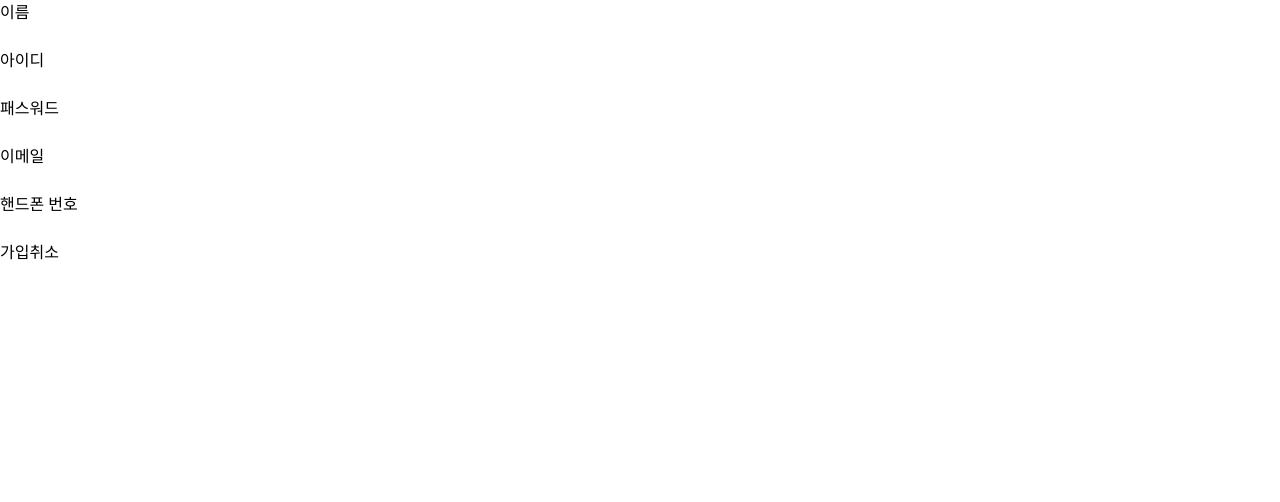
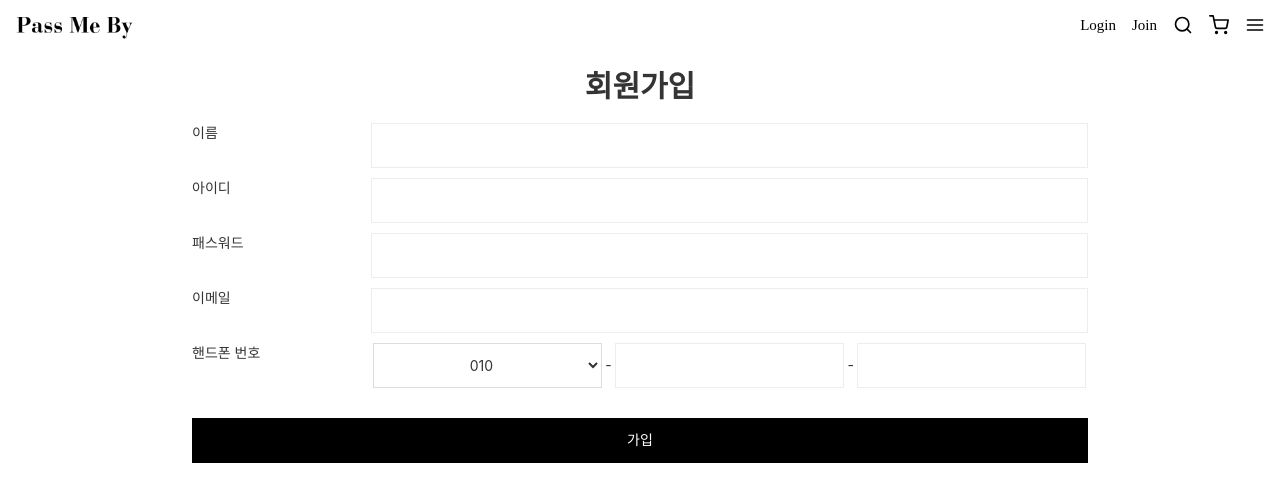
Before and after one commit to boseuly/Online-Payment-System, a Next.js app: page /customer/join in a window 1280 px wide. Shown: the top 502 px of the page. Built offline with nearby package versions, Linux system fonts and the light colour scheme.

Commit message:
회원가입 UI수정, app/layout.tsx로 css 임포트 위치 변경

```diff
--- a/app/customer/join/page.tsx
+++ b/app/customer/join/page.tsx
@@ -1,8 +1,9 @@
 "use client";
 import {useState} from "react";
-import { useForm } from "react-hook-form";
+import {useForm} from "react-hook-form";
 import {useRouter} from "next/navigation";
 import {notify} from "@/util/toast";
+import MainHeader from "@/components/common/MainHeader";
 
 
 interface SignupForm {
@@ -23,13 +24,20 @@ const initForm = {
 
 export default function Join() {
     const router = useRouter();
+    const [hamburgerOpenYn, setHamburgerOpenYn] = useState(false);
+
 
     const {
         register,
         handleSubmit
     } = useForm<SignupForm>({
-        defaultValues :initForm,
+        defaultValues: initForm,
     });
+
+    // 전화번호 목록 data
+    const telData = ['010', '011', '016', '017', '018', '019'].map(
+        item => ({label: item, value: item})
+    );
 
     const onSubmit = async (data: SignupForm) => {
         console.log(data)
@@ -37,7 +45,7 @@ export default function Join() {
             const response = await fetch(`/api/v1/customer/join`, {
                 method: "POST",
                 headers: {
-                    "Content-Type" : "application/json",
+                    "Content-Type": "application/json",
                     "Accept": "application/json",
                 },
                 body: JSON.stringify(data)
@@ -53,34 +61,70 @@ export default function Join() {
         }
     };
 
+    // 전화번호 올바른 입력 확인
+    function checkNumber(event: React.FormEvent<HTMLInputElement>) {
+        console.log('event : ',event.target);
+        const data = event.target as HTMLInputElement;
+        // 숫자형식인지 확인
+        if((Number(data.value) >= 0 && Number(data.value) <= 9) ) {
+            return true;
+        }
+
+        return false;
+    }
+
 
     return (
         <>
-            <form
+            <MainHeader
+                hamburgerOpenYn={hamburgerOpenYn}
+                setHamburgerOpenYn={() => setHamburgerOpenYn(!hamburgerOpenYn)}
+                color={"black"}
+            ></MainHeader>
+            <form className="mt-50"
                   onSubmit={handleSubmit(onSubmit)}>
-                <div>
-                    <p>이름</p>
-                    <input className="default_input" type={"text"} {...register("customerName")}/>
+                <div className="d-flex flex-justify-center wd-100">
+                    <div className="mo-wd-90 wd-70">
+                        {/* 공통 타이틀 */}
+                        <div className="common-title text-center p-tb-15 text-30 font-600">회원가입</div>
+
+                        <div className="d-flex">
+                            <p className="wd-20">이름</p>
+                            <input className="gray_input border-1 wd-80" type={"text"} {...register("customerName")}/>
                         </div>
-                <div>
-                    <p>아이디</p>
-                    <input className="default_input" type={"text"} {...register('customerId')} />
+                        <div className="d-flex mt-10">
+                            <p className="wd-20">아이디</p>
+                            <input className="gray_input border-1 wd-80" type={"text"} {...register('customerId')} />
                         </div>
-                <div>
-                    <p>패스워드</p>
-                    <input className="default_input" type={"password"} {...register("password")} />
+                        <div className="d-flex mt-10">
+                            <p className="wd-20">패스워드</p>
+                            <input className="gray_input border-1 wd-80" type={"password"} {...register("password")} />
                         </div>
-                <div>
-                    <p>이메일</p>
-                    <input className="default_input" type={"email"} {...register("email")}/>
+                        <div className="d-flex mt-10">
+                            <p className="wd-20">이메일</p>
+                            <input className="gray_input border-1 wd-80" type={"email"} {...register("email")}/>
                         </div>
-                <div>
-                    <p>핸드폰 번호</p>
-                    <input type={"tel"} {...register("phoneNumber")} />
+                        <div className="d-flex mt-10 wd-100">
+                            <p className="wd-20">핸드폰 번호</p>
+                            <div className="d-flex flex-justify-space-around wd-80">
+                                <select className="border-1 wd-32 text-center">
+                                    {telData.map((d) => {
+                                        return (<>
+                                            <option key={d.value}>{d.value}</option>
+                                        </>)
+                                    })}
+
+                                </select>
+                                <div className="d-flex flex-align-center">-</div>
+                                <input maxLength={4} className="gray_input border-1 wd-32" type="text" pattern="[0-9]+"  {...register("phoneNumber")} onChange={(e) => checkNumber(e)} />
+                                <div className="d-flex flex-align-center">-</div>
+                                <input maxLength={4} className="gray_input border-1 wd-32" type="text" pattern="[0-9]+" {...register("phoneNumber")} onChange={(e) => checkNumber(e)}/>
                             </div>
-                <div>
-                    <button type="submit">가입</button>
-                    <button type="button" onClick={() => router.push("/")}>취소</button>
+                        </div>
+                        <div className="gap-3 mt-30">
+                            <button className="wd-100 black_btn border-2" type="submit">가입</button>
+                        </div>
+                    </div>
                 </div>
 
             </form>
--- a/app/customer/login/page.tsx
+++ b/app/customer/login/page.tsx
@@ -39,10 +39,11 @@ export default function Login () {
             });
             const auth = res.headers.get("authorization");
             const refresh = res.headers.get("authorization-refresh");
-
-            localStorage.setItem("accessToken", auth ?? "");        // accessToken 값
-            localStorage.setItem("refreshToken", refresh ?? "");    // refreshToken 값
-            router.push("/");
+            if (auth && refresh) {
+                localStorage.setItem("accessToken", auth ?? "");        // accessToken 값
+                localStorage.setItem("refreshToken", refresh ?? "");    // refreshToken 값
+                router.push("/");
+            }
 
         } catch(error) {
             notify.error("로그인 실패");
@@ -73,7 +74,7 @@ export default function Login () {
                         <div className="d-flex flex-align-center flex-justify-center p-15 text-13">
                             <a href="" className="text-14 color-dark-gray text-center p-lr-10">아이디 찾기</a>
                             <a href="" className="text-14 color-dark-gray border-left-1-gray text-center p-lr-10">비밀번호 찾기</a>
-                            <a href="" className="text-14 color-dark-gray border-left-1-gray text-center p-lr-10">회원가입</a>
+                            <a href="" className="text-14 color-dark-gray border-left-1-gray text-center p-lr-10" onClick={() => router.push("/customer/join")}>회원가입</a>
                         </div>
                     </div>
 
--- a/app/layout.tsx
+++ b/app/layout.tsx
@@ -1,6 +1,9 @@
 import type { Metadata } from "next";
 import { Geist, Geist_Mono } from "next/font/google";
 import "./globals.css";
+import "../styles/css/main.css";
+import "../styles/css/style.css";
+import 'rsuite/dist/rsuite.css';
 import ToastProvider from "@/util/ToastProvider";
 
 const geistSans = Geist({
--- a/app/page.tsx
+++ b/app/page.tsx
@@ -1,7 +1,5 @@
 "use client";
 import MainHeader from "../components/common/MainHeader";
-import "../styles/css/main.css";
-import "../styles/css/style.css";
 import "swiper/css";
 import "swiper/css/effect-fade";
 import { useState } from "react";
@@ -12,7 +10,6 @@ import Hamburger from "@/components/common/Hamburger";
 export default function Home() {
   // 햄버거바 오픈 트리거
   const [hamburgerOpenYn, setHamburgerOpenYn] = useState(false);
-
 
   return (
     <>
--- a/components/common/MainHeader.tsx
+++ b/components/common/MainHeader.tsx
@@ -1,7 +1,7 @@
 "use client";
-import { useRouter } from "next/navigation";
-import { useState, useEffect } from "react";
-import { FiMenu, FiShoppingCart, FiSearch } from "react-icons/fi";
+import {useRouter} from "next/navigation";
+import {useState, useEffect} from "react";
+import {FiMenu, FiShoppingCart, FiSearch} from "react-icons/fi";
 import {apiFetch} from "@/util/common_function";
 
 
@@ -21,15 +21,30 @@ export default function MainHeader({
 
     // 토큰 저장 및 변경 감지 업데이트
     useEffect(() => {
+        console.log('accessToken: ', accessToken);
         const sync = () => setAccessToken(localStorage.getItem("accessToken")); // localStorage 는 모든 탭에서 공유가 되고
-        window.addEventListener("storage", sync);                   // 탭a 에서 로그아웃했을 때 localStorage.removeItem("accessToken")을 해주면
-        return () => window.removeEventListener("storage", sync);   // 탭b 또한 자동으로 변경된 걸 감지할 수 있도록 storage 이벤트 발생하고, sync() 실행
-    }, [])
+        // 탭a 에서 로그아웃했을 때 localStorage.removeItem("accessToken")을 해주면
+        window.addEventListener("storage", sync);
+        // 같은 탭에서 변경 즉시 반영 될 수 있도록 커스텀 이벤트 생성
+        window.addEventListener("accessTokenChanged", sync as EventListener);
+        window.dispatchEvent(new Event("accessTokenChanged"));
+
+        return () => {
+            window.removeEventListener("accessTokenChanged", sync as EventListener);
+            // 탭b 또한 자동으로 변경된 걸 감지할 수 있도록 storage 이벤트 발생하고, sync() 실행
+            window.removeEventListener("storage", sync);
+        }
+    }, []);
+
 
     // 로그아웃 실행
     const logout = () => {
-        const res = apiFetch("api/v1/customer/logout");
-        setAccessToken("");
+        const res = apiFetch("api/v1/customer/logout", {method: "POST"});
+        localStorage.setItem("accessToken", "");
+        localStorage.setItem("refreshToken", "");
+        const sync = () => setAccessToken("");
+        window.addEventListener("accessTokenChanged", sync as EventListener);
+        window.dispatchEvent(new Event("accessTokenChanged"));
     }
 
     return (
@@ -38,18 +53,20 @@ export default function MainHeader({
             <header className="p-fixed wd-100 z-index-100 top-0">
                 <div className="d-flex m-15 flex-justify-space-between ">
                     <div className="logo_box">
-                        <img src={`${color == "black" ? "/img/02_logo_black.png" : "/img/01_logo_white.png"}`} />
+                        <img src={`${color == "black" ? "/img/02_logo_black.png" : "/img/01_logo_white.png"}`}/>
                     </div>
                     <div className="d-flex gap-4">
-                        { !accessToken ?
+                        {!accessToken ?
                             <>
                                 <div>
-                                    <p className={`${color == "black" ? "text-black" : "text-white"} text-15 default_font cursor-point`} onClick={() => {
+                                    <p className={`${color == "black" ? "text-black" : "text-white"} text-15 default_font cursor-point`}
+                                       onClick={() => {
                                            router.push('/customer/login')
                                        }}>Login</p>
                                 </div>
                                 <div>
-                                    <p className={`${color == "black" ?"text-black" : "text-white"} text-15 default_font cursor-point`} onClick={() => {
+                                    <p className={`${color == "black" ? "text-black" : "text-white"} text-15 default_font cursor-point`}
+                                       onClick={() => {
                                            router.push('/customer/join')
                                        }}>Join</p>
                                 </div>
@@ -57,20 +74,24 @@ export default function MainHeader({
                             :
                             <>
                                 <div>
-                                    <p className={`${color == "black" ? "text-black" : "text-white" } text-15 default_font cursor-point`} onClick={() => logout}>Logout</p>
+                                    <p className={`${color == "black" ? "text-black" : "text-white"} text-15 default_font cursor-point`}
+                                       onClick={() => logout()}>Logout</p>
                                 </div>
                             </>
                         }
 
                         <div>
-                            <FiSearch size={"20"} color={`${color == "black" ? "black" : "white"}`} className="cursor-point"/>
+                            <FiSearch size={"20"} color={`${color == "black" ? "black" : "white"}`}
+                                      className="cursor-point"/>
                         </div>
                         <div>
-                            <FiShoppingCart size={"20"} color={`${color == "black" ? "black" : "white"}`} className="cursor-point"/>
+                            <FiShoppingCart size={"20"} color={`${color == "black" ? "black" : "white"}`}
+                                            className="cursor-point"/>
                         </div>
                         {!hamburgerOpenYn ? (
                             <div onClick={setHamburgerOpenYn}>
-                                <FiMenu size={"20"} color={`${color == "black" ? "black" : "white"}`} className="cursor-point" />
+                                <FiMenu size={"20"} color={`${color == "black" ? "black" : "white"}`}
+                                        className="cursor-point"/>
                             </div>
                         ) : <div className="pl-15"></div>}
 
--- a/package.json
+++ b/package.json
@@ -16,8 +16,10 @@
     "react-dom": "19.2.0",
     "react-hook-form": "^7.70.0",
     "react-icons": "^5.5.0",
+    "react-redux": "^9.2.0",
     "react-router-dom": "^7.10.1",
     "react-toastify": "^11.0.5",
+    "rsuite": "^6.1.2",
     "swiper": "^12.0.3"
   },
   "devDependencies": {
--- a/styles/css/main.css
+++ b/styles/css/main.css
@@ -9,10 +9,10 @@
 .d-none { display: none; }
 
 /* Flex 방향 */
-.flex-row { flex-direction: row; }
-.flex-col { flex-direction: column; }
-.flex-row-reverse { flex-direction: row-reverse; }
-.flex-col-reverse { flex-direction: column-reverse; }
+.flex-row { flex-direction: row !important; }
+.flex-col { flex-direction: column !important; }
+.flex-row-reverse { flex-direction: row-reverse !important; }
+.flex-col-reverse { flex-direction: column-reverse !important; }
 
 /* Flex 정렬 */
 .flex-justify-start { justify-content: flex-start; }
@@ -56,12 +56,14 @@
 .wd-15 {width: 15% !important; }
 .wd-20 {width: 20% !important; }
 .wd-30 {width: 30% !important; }
+.wd-32 {width: 32% !important; }
 .wd-40 {width: 40% !important; }
 .wd-50 {width: 50% !important; }
 .wd-60 {width: 60% !important; }
 .wd-70 {width: 70% !important; }
 .wd-80 {width: 80% !important; }
 .wd-90 {width: 90% !important; }
+
 
 .wd-5px { width: 0.3125rem !important; }
 .wd-10px { width: 0.625rem !important; }
```
Also changed, not shown: 1 other file (tests, documents, lock files or other folders). Lines whose indentation alone changed are shown as unchanged.
